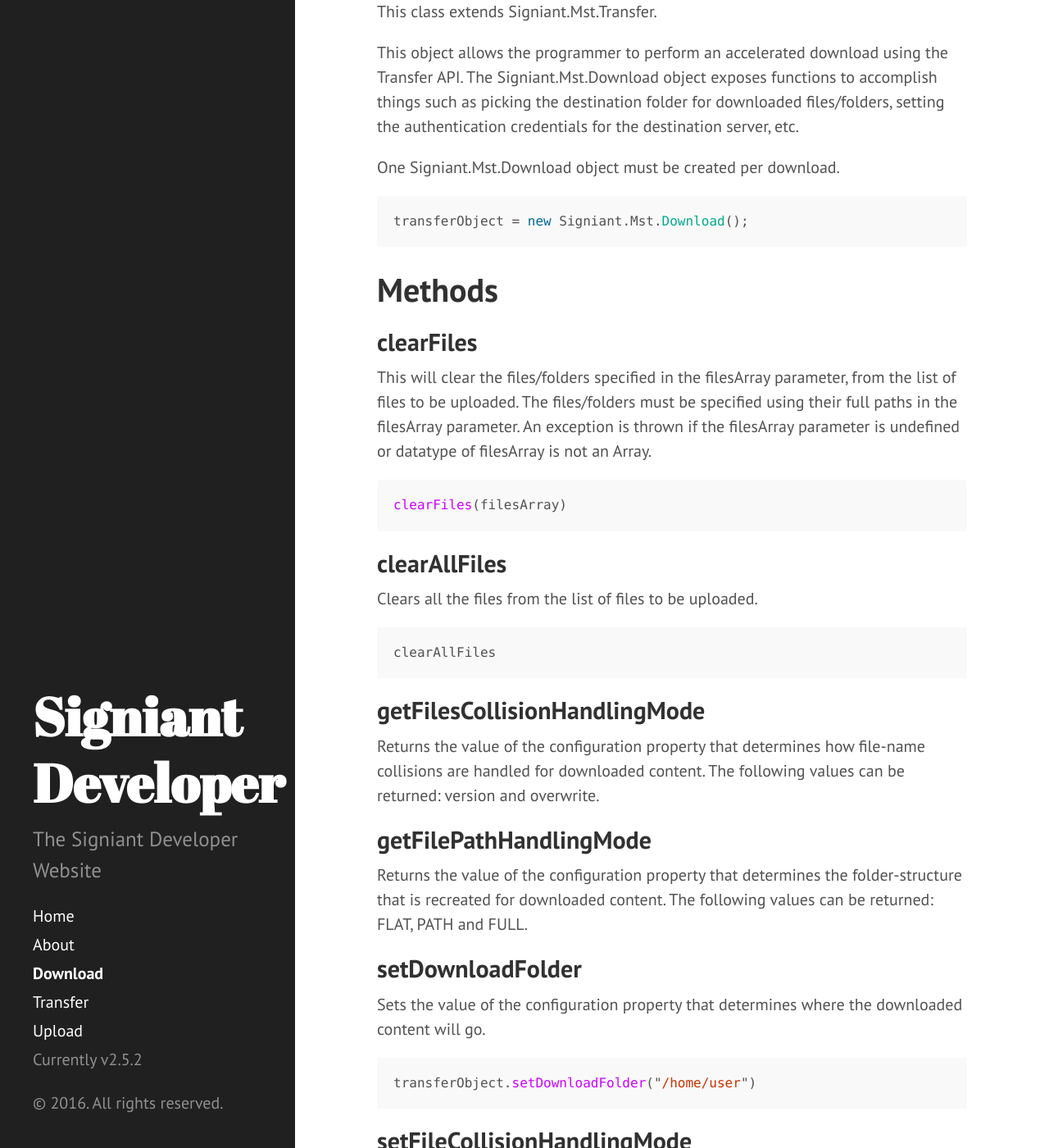
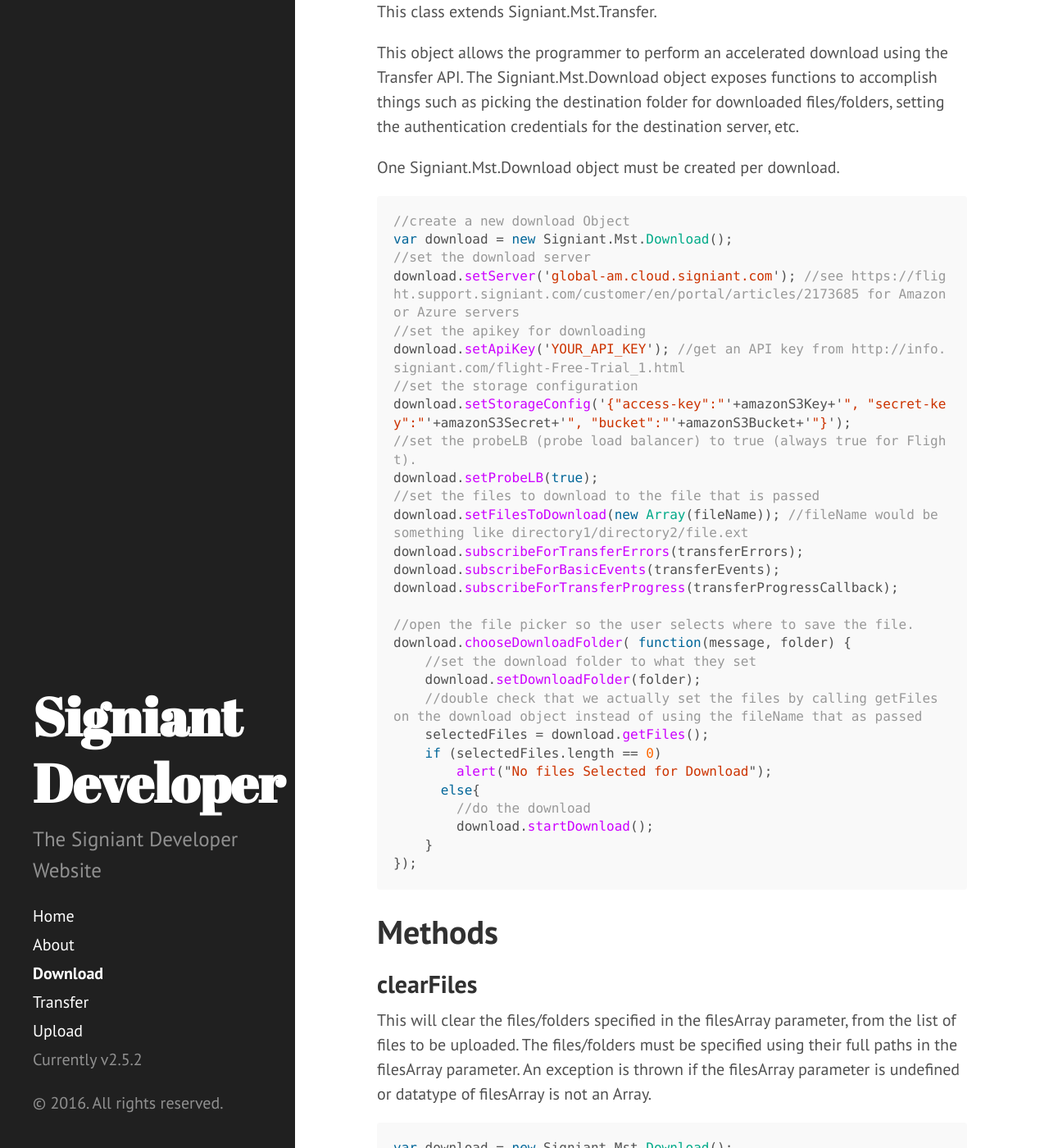
Before and after one commit to iammeaticus/web-transfer-api-samples, a Jekyll site: the page built from _pages/tapi/download.md, in a window 1280 px wide and 1400 px high, scrolled down 199 px. Shown: the whole window at 82% size. Built offline with Jekyll 4.4.1, drawn with Linux system fonts in a browser that asks for light colours; some of the changed text lies outside the part shown.

Commit message:
Updating documentation for download and upload

````diff
--- a/_pages/tapi/download.md
+++ b/_pages/tapi/download.md
@@ -12,7 +12,35 @@
 One Signiant.Mst.Download object must be created per download.
 
 ```javascript
-transferObject = new Signiant.Mst.Download();
+//create a new download Object
+var download = new Signiant.Mst.Download();
+//set the download server
+download.setServer('global-am.cloud.signiant.com'); //see https://flight.support.signiant.com/customer/en/portal/articles/2173685 for Amazon or Azure servers
+//set the apikey for downloading
+download.setApiKey('YOUR_API_KEY'); //get an API key from http://info.signiant.com/flight-Free-Trial_1.html
+//set the storage configuration
+download.setStorageConfig('{"access-key":"'+amazonS3Key+'", "secret-key":"'+amazonS3Secret+'", "bucket":"'+amazonS3Bucket+'"}');
+//set the probeLB (probe load balancer) to true (always true for Flight).
+download.setProbeLB(true);
+//set the files to download to the file that is passed
+download.setFilesToDownload(new Array(fileName)); //fileName would be something like directory1/directory2/file.ext
+download.subscribeForTransferErrors(transferErrors);
+download.subscribeForBasicEvents(transferEvents);
+download.subscribeForTransferProgress(transferProgressCallback);
+
+//open the file picker so the user selects where to save the file.
+download.chooseDownloadFolder( function(message, folder) {
+    //set the download folder to what they set
+    download.setDownloadFolder(folder);
+    //double check that we actually set the files by calling getFiles on the download object instead of using the fileName that as passed
+    selectedFiles = download.getFiles();
+    if (selectedFiles.length == 0)
+        alert("No files Selected for Download");
+      else{
+        //do the download
+        download.startDownload();
+    }
+});
 ```
 
 # Methods
@@ -21,14 +49,16 @@
 This will clear the files/folders specified in the filesArray parameter, from the list of files to be uploaded. The files/folders must be specified using their full paths in the filesArray parameter. An exception is thrown if the filesArray parameter is undefined or datatype of filesArray is not an Array.
 
 ```javascript
-clearFiles(filesArray)
+var download = new Signiant.Mst.Download();
+download.clearFiles(filesArray);
 ```
 
 ## clearAllFiles
 Clears all the files from the list of files to be uploaded.
 
 ```javascript
-clearAllFiles
+var download = new Signiant.Mst.Download();
+download.clearAllFiles
 ```
 
 ## getFilesCollisionHandlingMode
@@ -41,39 +71,61 @@
 Sets the value of the configuration property that determines where the downloaded content will go.
 
 ```javascript
-transferObject.setDownloadFolder("/home/user")
+var download = new Signiant.Mst.Download();
+download.setDownloadFolder("/home/user")
 ```
 
 ## setFileCollisionHandlingMode
 Sets the value of the configuration property that determines how file-name collisions are handled for downloaded content. Valid values for mode are: version and overwrite.
 
 The mode value behavior is:
+
 * version: If the name of a file/folder being downloaded collides with a file/folder that already exists in the destination directory, then a version suffix is appended to the name of the file/folder being downloaded.
 * overwrite: If the name of a file/folder being downloaded collides with a file/folder that already exists in the destination directory, then the pre-existing file/folder is overwritten with the file/folder being downloaded.
 An exception is thrown if mode is undefined, empty or invalid.
 
 ```javascript
-transferObject.setFileCollisionHandlingMode('version')
+var download = new Signiant.Mst.Download();
+download.setFileCollisionHandlingMode('version')
 ```
 
 ## setFilePathHandlingMode
 Sets the value of the configuration property that determines the folder-structure that is recreated for downloaded content. Valid values for mode are: FLAT, PATH and FULL. An exception is thrown if mode is undefined, empty or invalid.
 
 The mode value behavior is:
+
 * FLAT: All downloaded content goes directly into the directory specified in the invocation of the setDownloadFolder method. See setFileCollisionHandlingMode for more information on using file-name collision handling with FLAT file-path handling mode.
 * PATH: All downloaded content goes into the directory specified in the invocation of the setDownloadFolder method, but the relative path of the content is duplicated, as it exists in the content repository on the source server.
 * FULL: All downloaded content goes into the directory specified in the invocation of the setDownloadFolder method, but the full path of the content is duplicated, as it exists in the content repository on the source server.
 
 ```javascript
-transferObject.setFilePathHandlingMode('FLAT')
+var download = new Signiant.Mst.Download();
+download.setFilePathHandlingMode('FLAT')
 ```
 
 ## setFilesToDownload
 This function allows you to specify the files/folders to be downloaded. The files/folders must be specified using the full path in the filePathArray parameter, and must exist on the source server from where they are being downloaded.
 
 ```javascript
-transferObject.setFilesToDownload(ArrayOfFiles)
+var download = new Signiant.Mst.Download();
+download.setFilesToDownload(ArrayOfFiles)
 ```
 
 ## startDownload
 Starts the download of the specified files/folders from the source server to the user's destination directory. If the specified API key is not valid, or if the Signiant App is not installed, an exception is thrown. This function simply notifies the Media Shuttle Transfer Plug-in to begin the transfer, and then returns. Further notifications related to the state/progress of the transfer can be retrieved by registering event listeners with the subscribeForBasicEvents and subscribeForTransferProgress functions.
+
+```javascript
+var download = new Signiant.Mst.Download();
+download.chooseDownloadFolder( function(message, folder) {
+  //set the download folder to what they set
+  download.setDownloadFolder(folder);
+  //double check that we actually set the files by calling getFiles on the download object instead of using the fileName that as passed
+  selectedFiles = download.getFiles();
+  if (selectedFiles.length == 0)
+      alert("No files Selected for Download");
+    else{
+      //do the download
+      download.startDownload();
+  }
+});
+```
````
Also changed, not shown: _pages/tapi/upload.md (+2 -2 lines), 3 other files.
